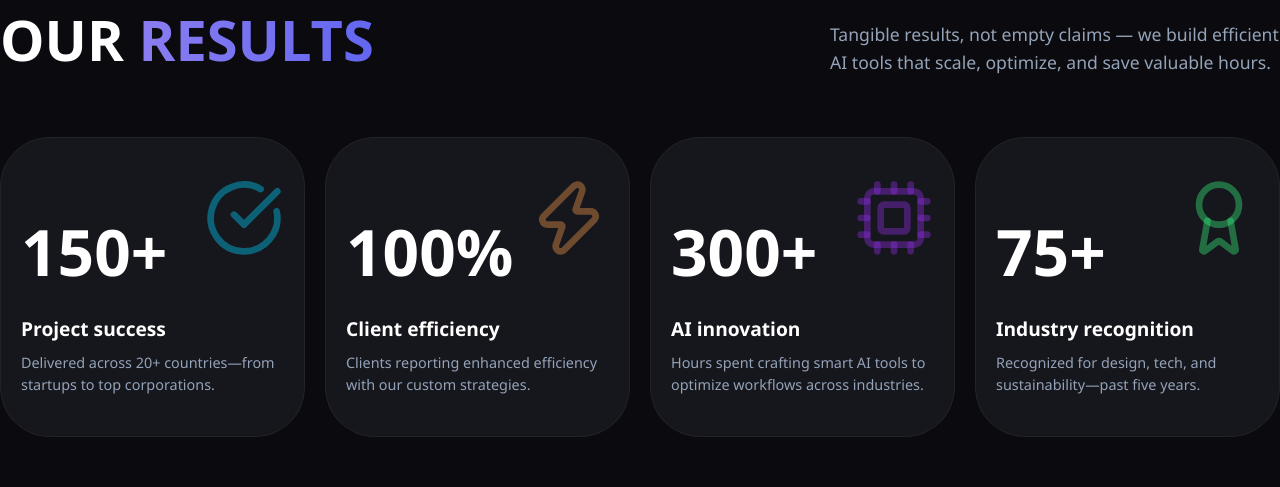
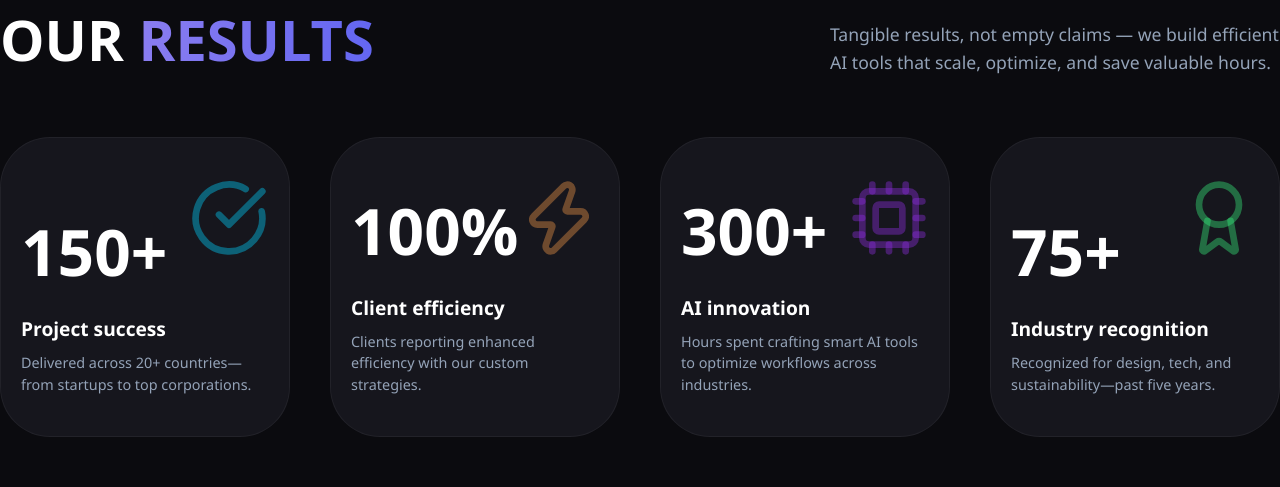
Before and after one commit to Jaisuriya978/SeyonTech, a React (Vite) app: page / in a window 1280 px wide. Shown: the part 8140-8627 px from the top of the page. Built offline with nearby package versions, Linux system fonts and the light colour scheme.

Commit message:
update commit

```diff
--- a/src/App.css
+++ b/src/App.css
@@ -2031,7 +2031,7 @@ html {
 .results-grid {
   display: grid;
   grid-template-columns: repeat(4, 1fr);
-  gap: 20px;
+  gap: 40px;
 }
 
 .result-card {
```
